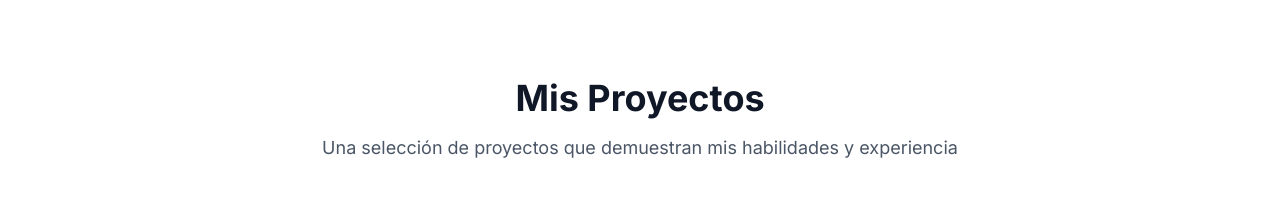
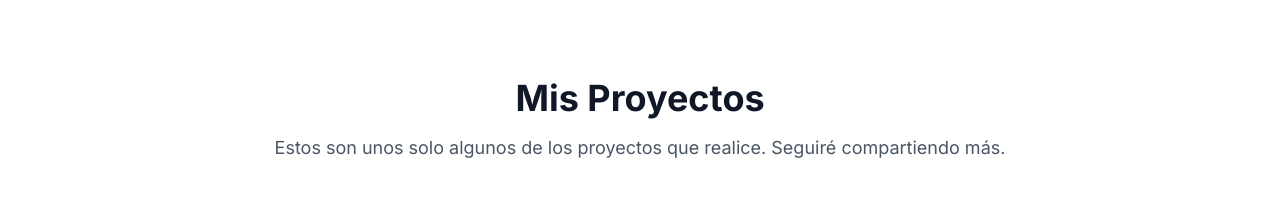
Before and after one commit to EnzoDerviche/myportfolio, a Next.js app: page / in a window 1280 px wide. Shown: the part 3300-3524 px from the top of the page. Built offline with nearby package versions, Linux system fonts and the light colour scheme.

Commit message:
change subtitle projects section

```diff
--- a/src/components/projects-section.tsx
+++ b/src/components/projects-section.tsx
@@ -42,7 +42,7 @@ export default function ProjectsSection() {
         <div className="text-center mb-16">
           <h2 className="text-3xl md:text-4xl font-bold mb-4">Mis Proyectos</h2>
           <p className="text-lg text-gray-600 dark:text-gray-300 max-w-3xl mx-auto">
-            Una selección de proyectos que demuestran mis habilidades y experiencia
+            Estos son unos solo algunos de los proyectos que realice. Seguiré compartiendo más.
           </p>
         </div>
 
```
